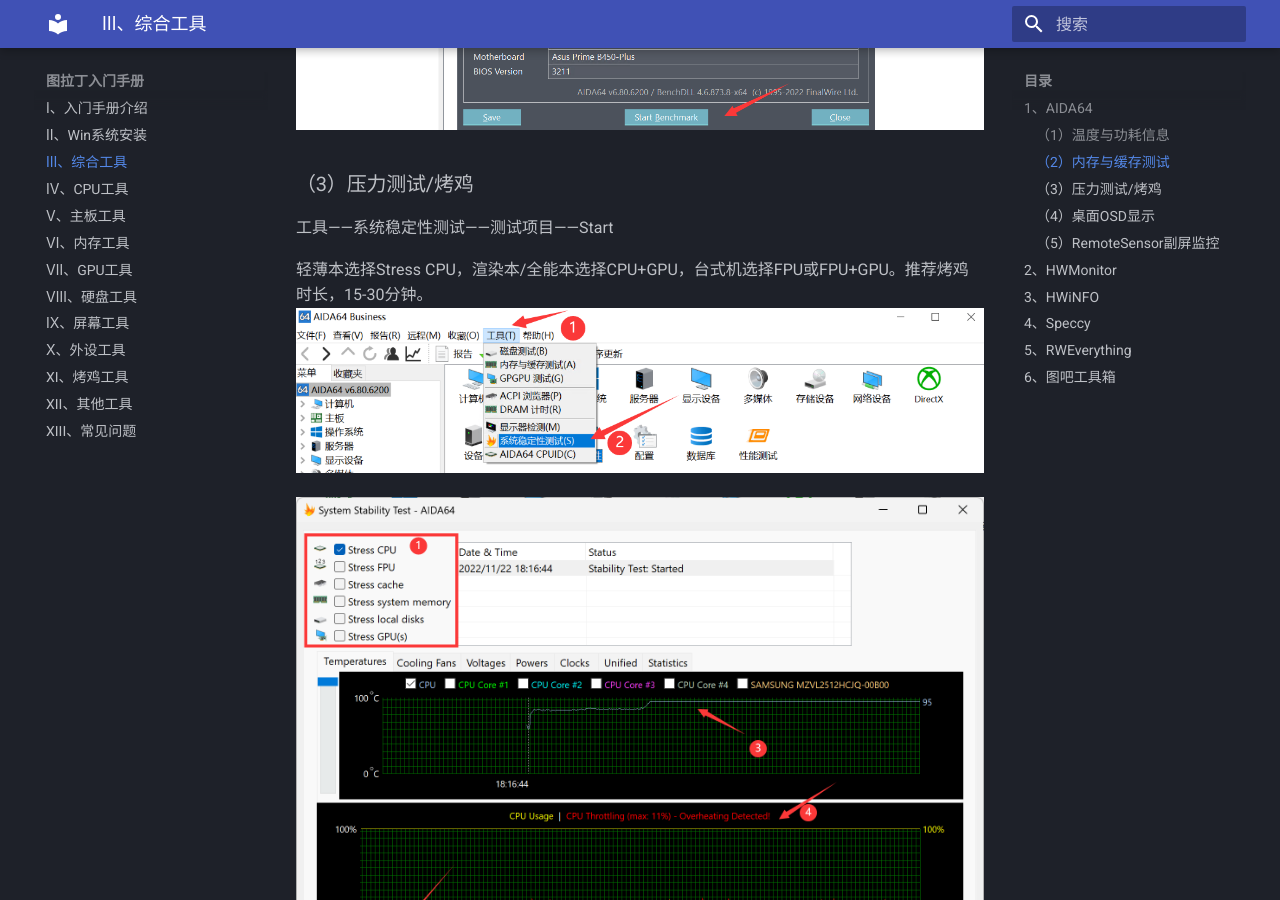
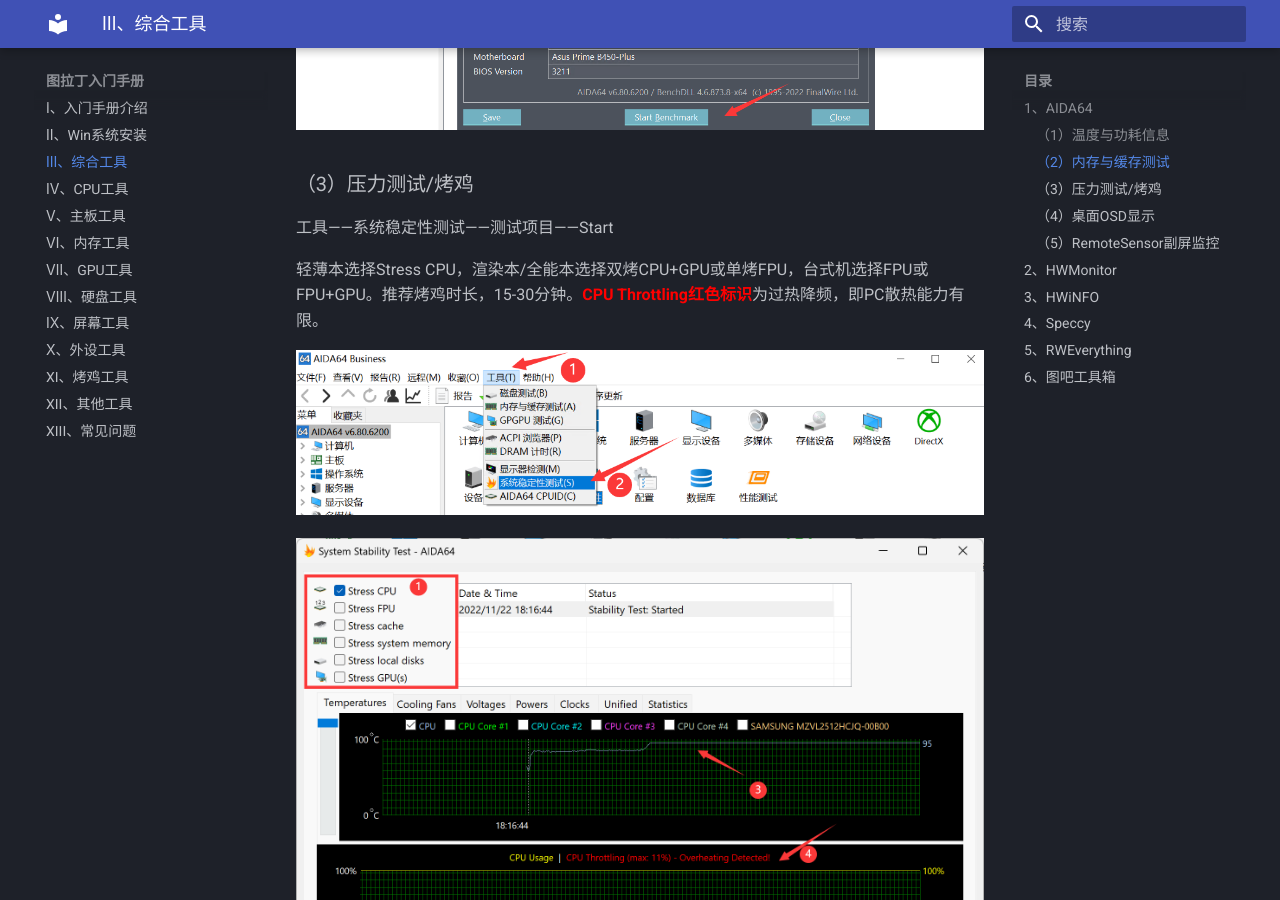
Before and after one commit to Radddder/radddder.github.io, an MkDocs documentation site: the page built from docs/sys.md, in a window 1280 px wide and 900 px high, scrolled down 1433 px. Built offline with MkDocs 1.6.1 and Material for MkDocs 9.7.7, drawn with Linux system fonts in a browser that asks for light colours.

Commit message:
cpu throttling

```diff
--- a/docs/sys.md
+++ b/docs/sys.md
@@ -21,7 +21,9 @@
 
 工具——系统稳定性测试——测试项目——Start
 
-轻薄本选择Stress CPU，渲染本/全能本选择CPU+GPU，台式机选择FPU或FPU+GPU。推荐烤鸡时长，15-30分钟。![image-20221122181244532](imgs/image-20221122181244532.png)
+轻薄本选择Stress CPU，渲染本/全能本选择双烤CPU+GPU或单烤FPU，台式机选择FPU或FPU+GPU。推荐烤鸡时长，15-30分钟。<font color="red">**CPU Throttling红色标识**</font>为过热降频，即PC散热能力有限。
+
+![image-20221122181244532](imgs/image-20221122181244532.png)
 
 ![image-20221122185524367](imgs/image-20221122185524367.png)
 
```
Also changed, not shown: site/search/search_index.json, site/sys/index.html, 1 other file.
